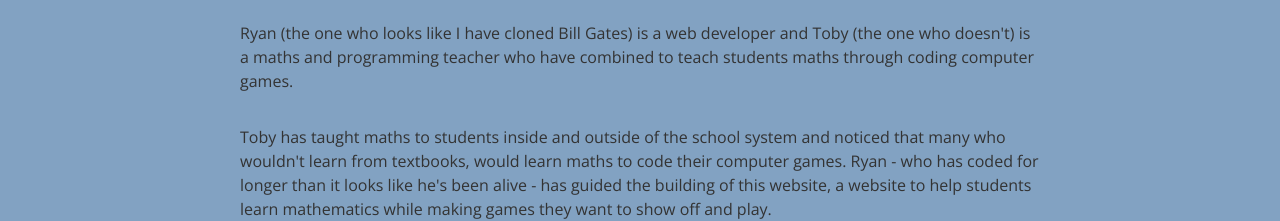
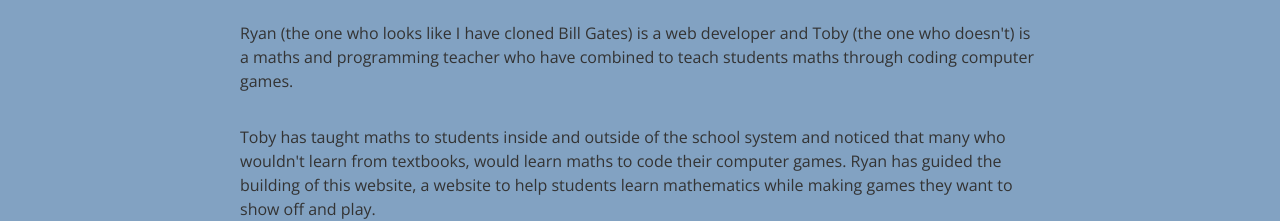
Before and after one commit to tobyStone/Maths-inCoding-by-Bun-Vercel, a website: page public/about_us.html in a window 1280 px wide. Shown: the part 580-801 px from the top of the page. Drawn offline with nearby package versions, Linux system fonts and the light colour scheme.

Commit message:
about us tweak

```diff
--- a/public/about_us.html
+++ b/public/about_us.html
@@ -34,7 +34,7 @@
             </p>
             <p>
                 Toby has taught maths to students inside and outside of the school system and noticed that many who wouldn't learn from textbooks, would
-                learn maths to code their computer games. Ryan - who has coded for longer than it looks like he's been alive - has guided the building of this website,
+                learn maths to code their computer games. Ryan has guided the building of this website,
                 a website to help students learn mathematics while making games they want to show off and play.
             </p>
 
```
